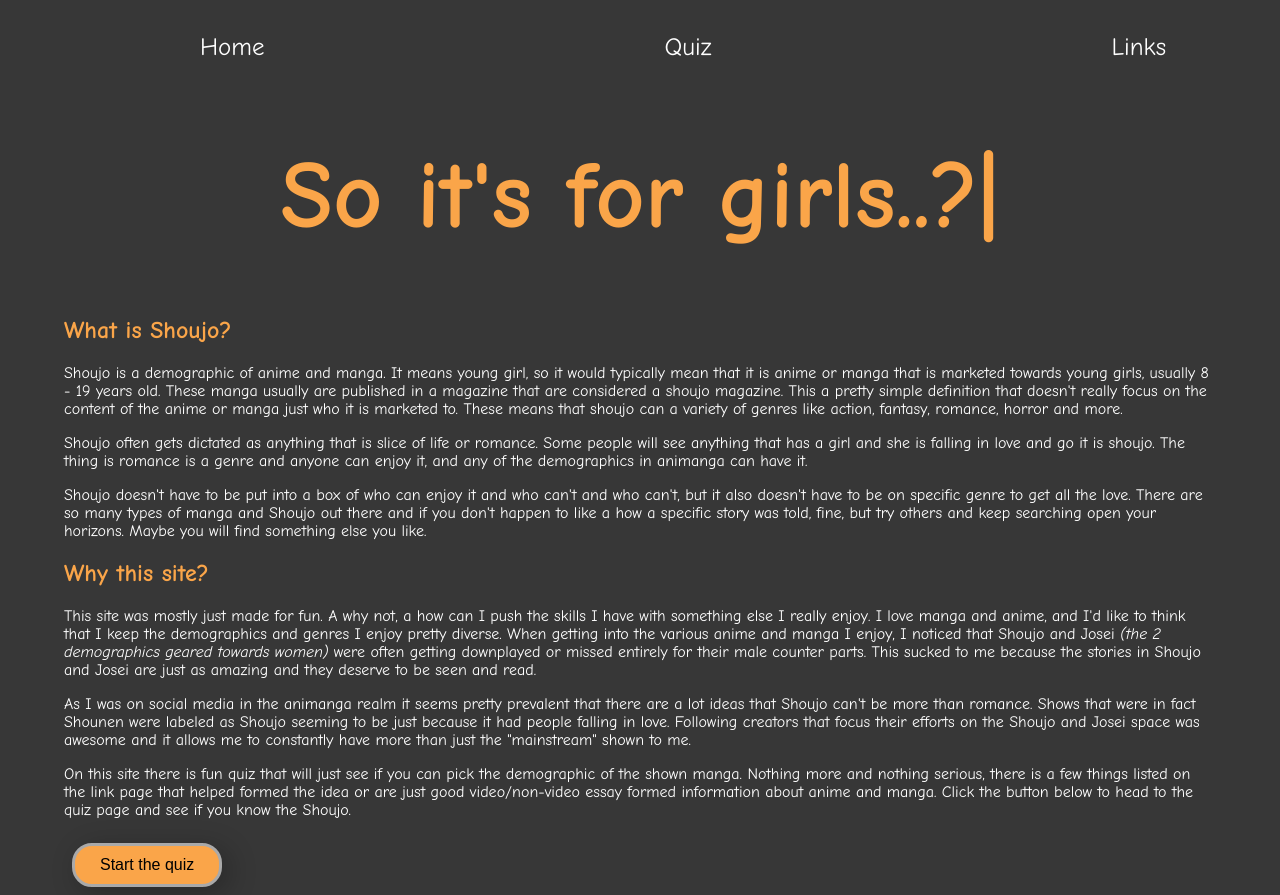
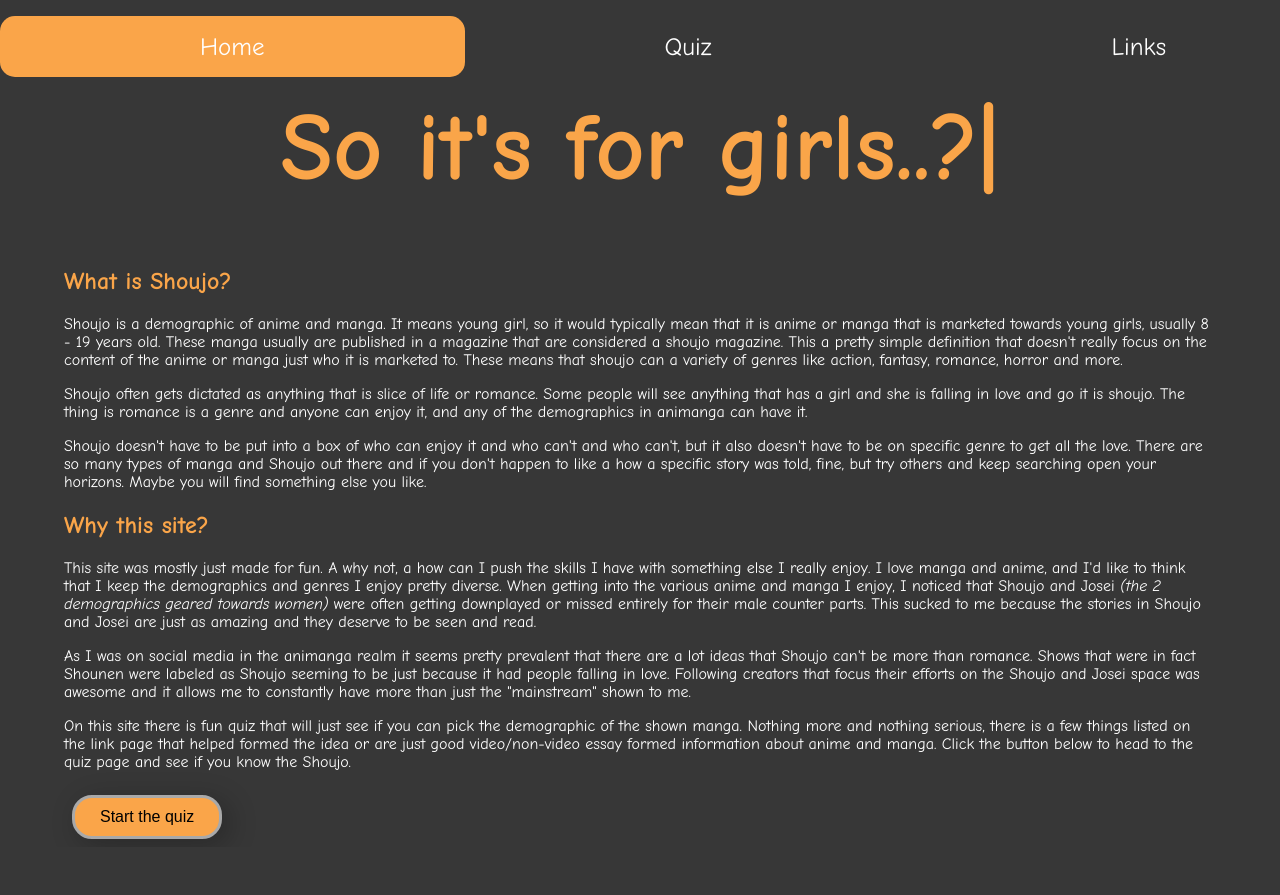
Before and after one commit to bbland1/Quiz-App, a React (Create React App) app: page / in a window 1280 px wide. Shown: the top 895 px of the page. After the commit the page ends 847 px from the top, so only its background shows below. Built offline with nearby package versions, Linux system fonts and the light colour scheme.

Commit message:
update navbar active style

```diff
--- a/public/styles.css
+++ b/public/styles.css
@@ -24,6 +24,7 @@ p {
 
 header h1 {
   font-size: 6rem;
+  margin-top: 0;
 }
 
 .header-title {
@@ -59,10 +60,17 @@ nav li a:hover {
   display: block;
   color: white;
   background-color: rgb(240, 135, 130);
-  border-bottom-left-radius: 15px;
-  border-bottom-right-radius: 15px;
+  border-radius: 15px;
   text-align: center;
-  padding: 16px 12.5rem;
+  text-decoration: none;
+}
+
+.active-nav {
+  display: block;
+  color: white;
+  background-color: #faa549ff;
+  border-radius: 15px;
+  text-align: center;
   text-decoration: none;
 }
 
--- a/src/Components/NavBar.jsx
+++ b/src/Components/NavBar.jsx
@@ -1,13 +1,21 @@
 import React from "react";
 import { NavLink } from "react-router-dom";
 
-function NavBar(){
+function NavBar() {
+  let activeNav = "active-nav";
+
   return (
     <nav>
       <ul>
-        <li><NavLink to="/">Home</NavLink></li>
-        <li><NavLink to="/quiz">Quiz</NavLink></li>
-        <li><NavLink to="/links">Links</NavLink></li>
+        <li><NavLink to="/" className={({ isActive }) =>
+          isActive ? activeNav : undefined
+        }>Home</NavLink></li>
+        <li><NavLink to="/quiz" className={({ isActive }) =>
+          isActive ? activeNav : undefined
+        }>Quiz</NavLink></li>
+        <li><NavLink to="/links" className={({ isActive }) =>
+          isActive ? activeNav : undefined
+        }>Links</NavLink></li>
       </ul>
     </nav>
   );
```
